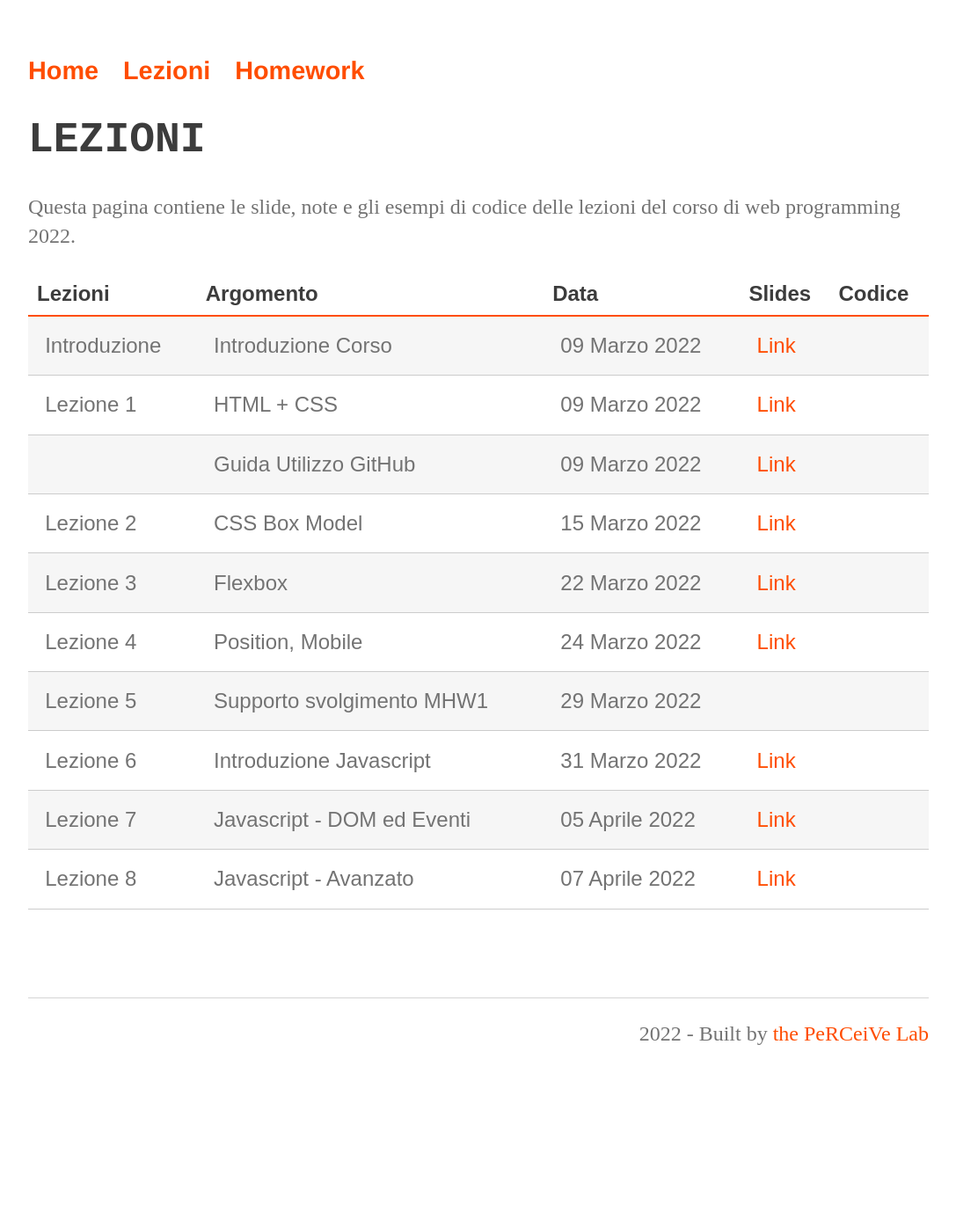
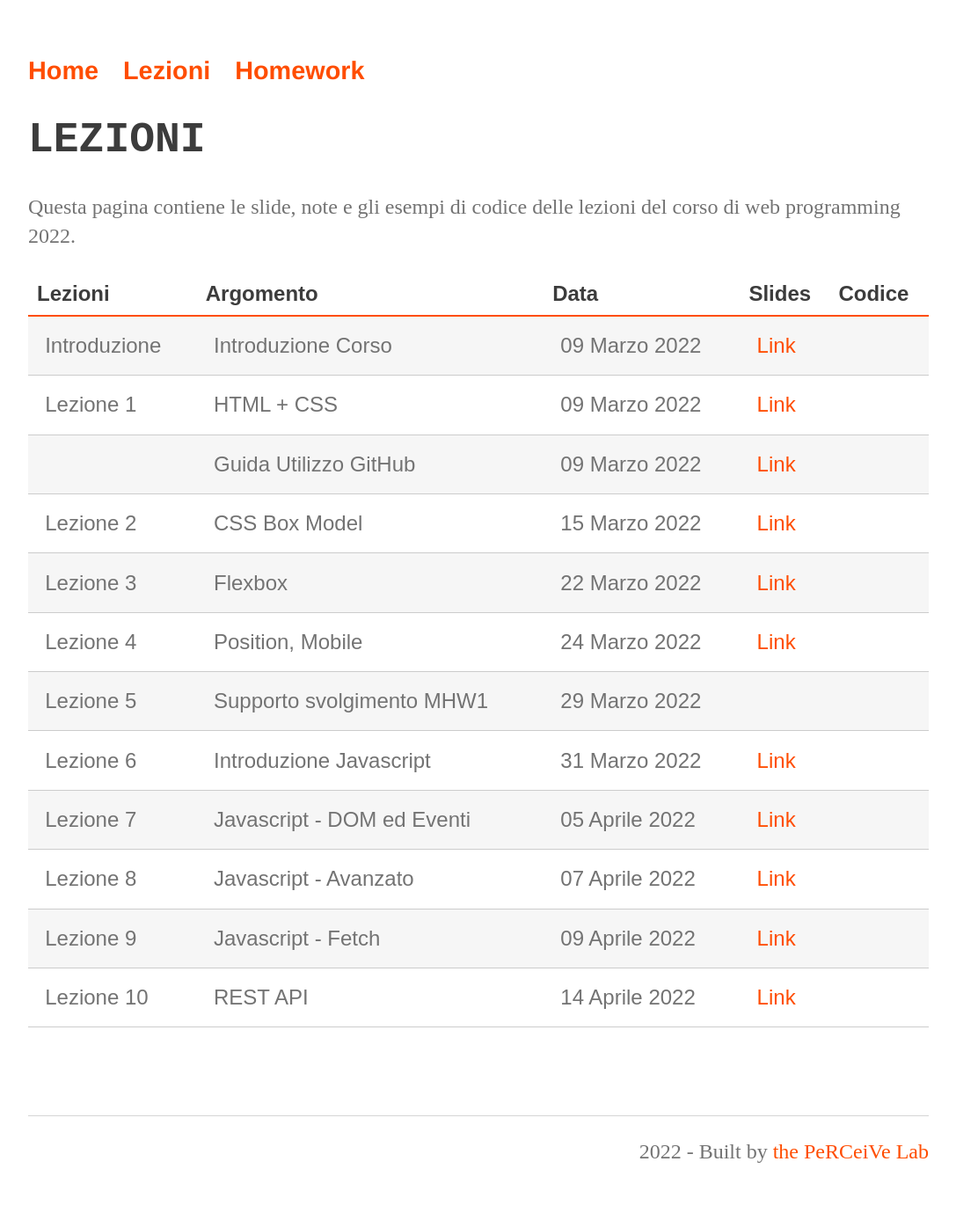
Before and after one commit to perceivelab/database-course, a Jekyll site: the page built from lezioni.md, in a window 1280 px wide. Shown: the whole page at 88% size, without its empty margins (96-1183 px from the left). Built offline with Jekyll 4.4.1, drawn with Linux system fonts in a browser that asks for light colours; our own code applies the rules of GitHub Pages for plain Markdown files; before the commit the page ends 1252 px from its top, so only the background shows below that.

Commit message:
Update lezioni.md

```diff
--- a/lezioni.md
+++ b/lezioni.md
@@ -17,6 +17,8 @@ Questa pagina contiene le slide, note e gli esempi di codice delle lezioni del c
 | Lezione 6  | Introduzione Javascript                                                    | 31 Marzo 2022   | [Link](https://drive.google.com/file/d/1pLs19EJxfBc2RpwrKPJAQbMPZCETdn5-/view?usp=sharing)                                      |             |
 | Lezione 7  |  Javascript - DOM ed Eventi                                                    | 05 Aprile 2022   | [Link](https://drive.google.com/file/d/1YEgz-03P4lhvCxhnR5a4rCZWhxTbXcMr/view?usp=sharing)                                      |             |
 | Lezione 8  |  Javascript - Avanzato                                                | 07 Aprile 2022   | [Link](https://drive.google.com/file/d/1GUM3-M2az8ihR8pPxSAdOxb5s4vh4hNO/view?usp=sharing)                                      |             |
+| Lezione 9  |  Javascript - Fetch                                                | 09 Aprile 2022   | [Link](https://drive.google.com/file/d/1Wu2HLKb4ffzrF5Wj8fcD-iFx1dZ83SQk/view?usp=sharing)                                      |             |
+| Lezione 10  |  REST API                                                | 14 Aprile 2022   | [Link](https://drive.google.com/file/d/1WlqKG1tRm-XBAiWfuhP5-jH0EV9iNCoA/view?usp=sharing)                                      |             |
 
 
 
```
